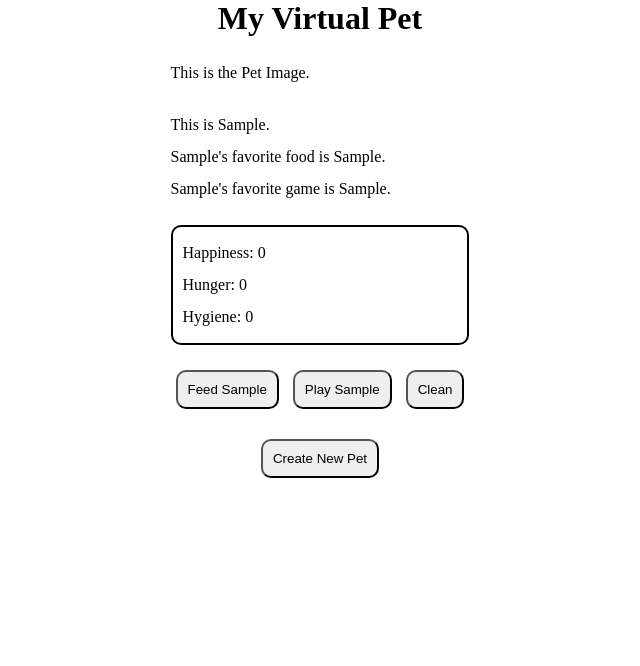
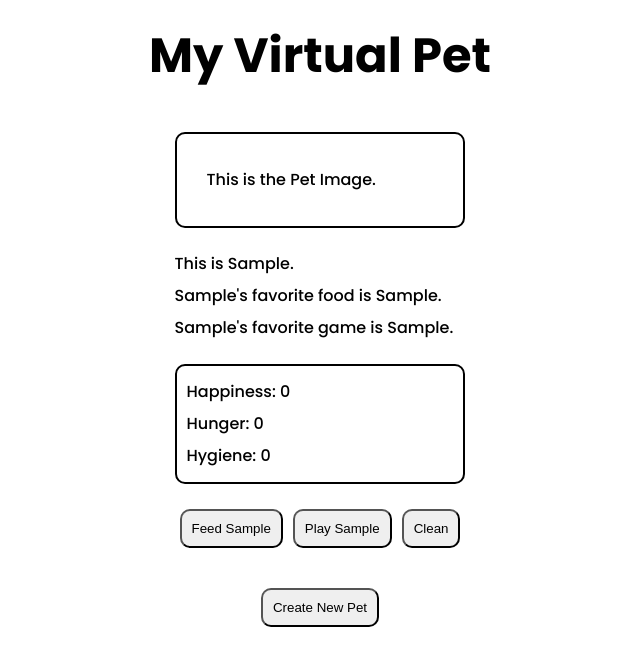
Before and after one commit to timotheemcdonald/pet-prototype, a plain HTML site: page index.html in a window 1280 px wide. Both pictures are taken after typing "Sample", "Sample", "Sample" into the empty fields and a click on the button "Create Your Pet". Shown: the whole page, without its empty margins (320-960 px from the left). Drawn offline with Linux system fonts and the light colour scheme.

Commit message:
added readme and poppins font

```diff
--- a/style.css
+++ b/style.css
@@ -1,3 +1,5 @@
+@import url('https://fonts.googleapis.com/css2?family=Poppins:wght@500;700&display=swap');
+
 * {
     padding: 0;
     margin: 0;
@@ -9,6 +11,20 @@ body{
     justify-content: center;
     flex-direction: column;
     align-items: center;
+    font-family: 'Poppins', sans-serif;
+    font-weight: 500;
+}
+
+h1 {
+    font-family: 'Poppins', sans-serif;
+    margin: 20px;
+    font-size: 3rem;
+}
+
+#pet {
+    border: 2px solid black;
+    border-radius: 10px;
+    padding: 30px;
 }
 
 #pet-bio{
@@ -30,12 +46,18 @@ button {
 }
 
 .new {
+    margin-top: 30px;
+    display: flex;
+    justify-content: center;
+}
+
+.start{
     margin-top: 20px;
     display: flex;
     justify-content: center;
 }
 
-.start{
+.pet-actions {
     margin-top: 20px;
     display: flex;
     justify-content: center;
```
Also changed, not shown: 1 other file.
